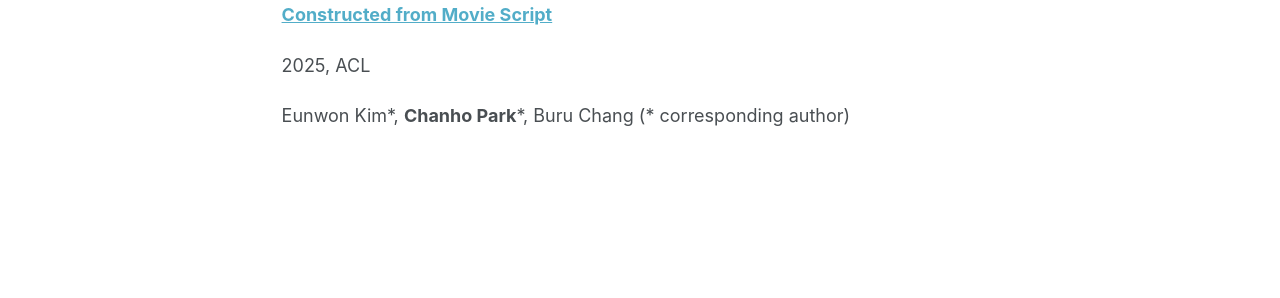
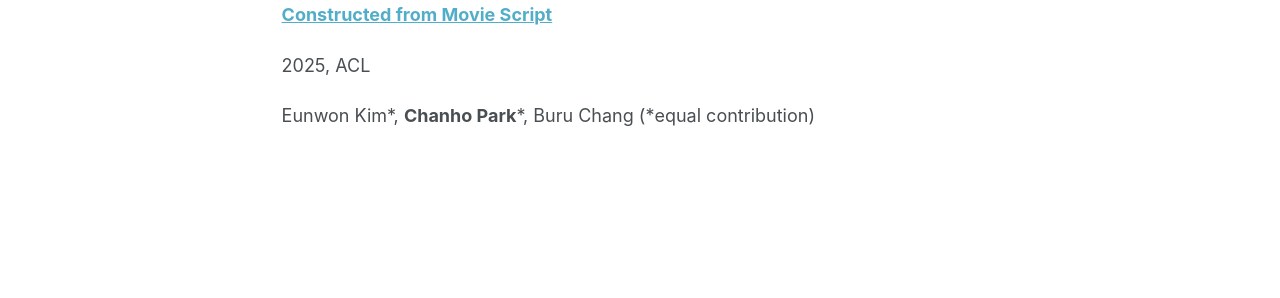
Before and after one commit to chanho12/chanho12.github.io, a Jekyll site: the page built from _pages/about.md, in a window 1280 px wide and 1089 px high. Shown: the part 555-853 px from the top of the window. Built offline with Jekyll 4.4.1, drawn with Linux system fonts in a browser that asks for light colours; some web fonts are replaced.

Commit message:
Update about.md

```diff
--- a/_pages/about.md
+++ b/_pages/about.md
@@ -22,4 +22,4 @@
 
 2025, ACL
 
-Eunwon Kim\*, **Chanho Park**\*, Buru Chang (* corresponding author)
+Eunwon Kim\*, **Chanho Park**\*, Buru Chang (*equal contribution)
```
